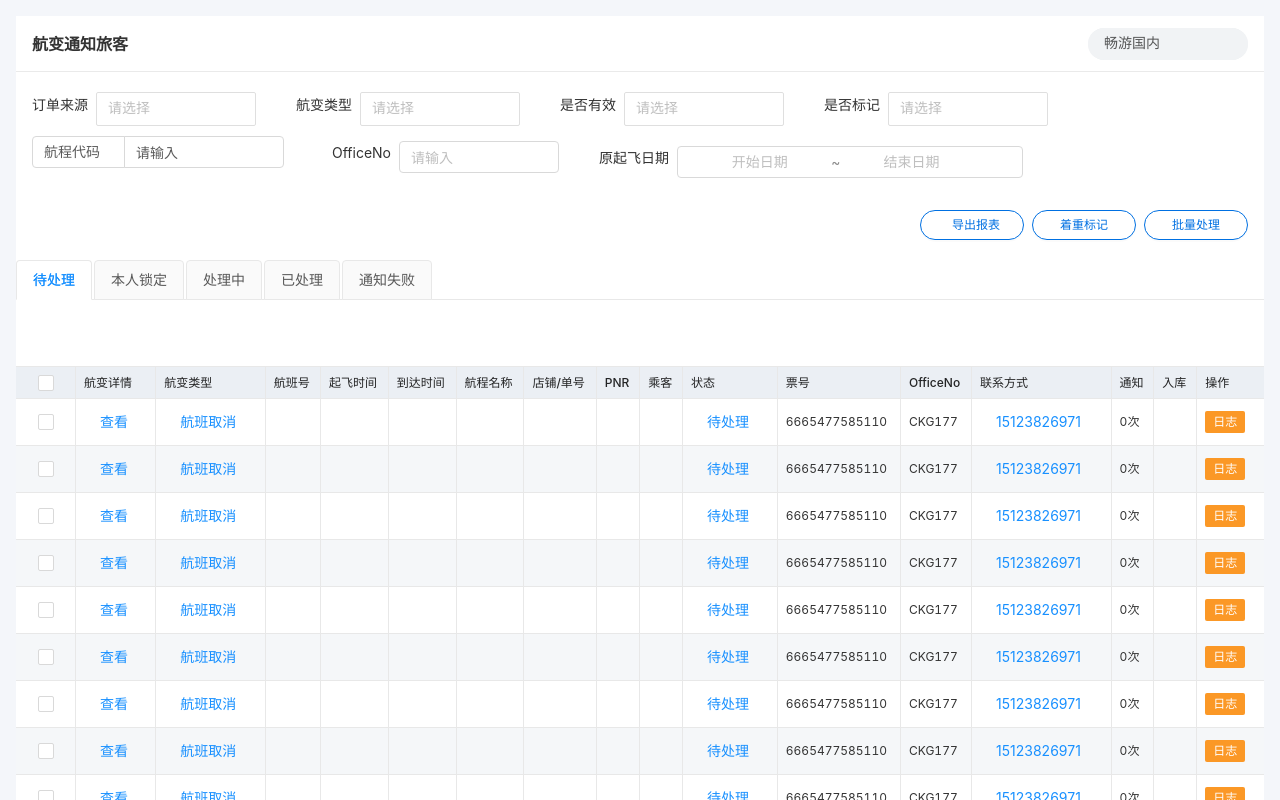
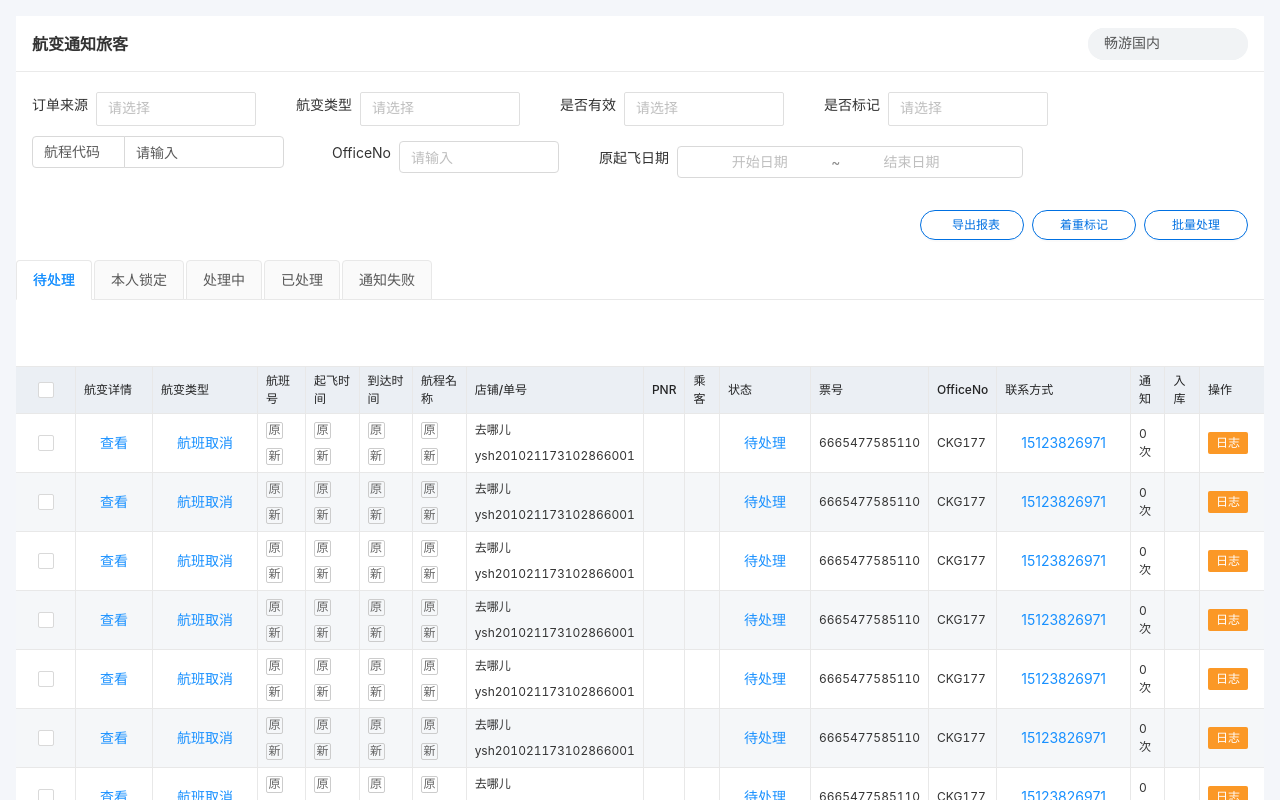
Before and after one commit to mazhengrong25/yunshang_aerial_change, a Vue app: page /notice in a window 1280 px wide. Shown: the top 800 px of the page. Built offline with nearby package versions, Linux system fonts and the light colour scheme.

Commit message:
航变通知页面补充

```diff
--- a/src/views/notice.vue
+++ b/src/views/notice.vue
@@ -1,7 +1,7 @@
 <!--
  * @Author: mzr
  * @Date: 2020-10-30 14:13:41
- * @LastEditTime: 2020-11-03 15:02:31
+ * @LastEditTime: 2020-11-03 15:19:53
  * @LastEditors: Please set LastEditors
  * @Description: 航变通知
  * @FilePath: \positiond:\aerial\yunshang_aerial_change\src\views\changeNotice.vue
@@ -138,11 +138,36 @@
                 <a-button type="link" @click="opendetailModal()">航班取消</a-button>
             </template>
         </a-table-column>
-        <a-table-column key="number" title="航班号" data-index="type" />
-        <a-table-column key="start_time" title="起飞时间" data-index="value" />
-        <a-table-column key="end_time" title="到达时间" data-index="isEnable" />
-        <a-table-column key="name" title="航程名称" data-index="isEnable" />
-        <a-table-column key="shop" title="店铺/单号" data-index="isEnable" />
+        <a-table-column key="number" title="航班号" data-index="type">
+          <template slot-scope="record">
+            <p><span>原</span></p>
+            <p><span>新</span></p>
+          </template>
+        </a-table-column>
+        <a-table-column key="start_time" title="起飞时间" data-index="value">
+          <template slot-scope="record">
+            <p><span>原</span></p>
+            <p><span>新</span></p>
+          </template>
+        </a-table-column>
+        <a-table-column key="end_time" title="到达时间" data-index="isEnable">
+          <template slot-scope="record">
+            <p><span>原</span></p>
+            <p><span>新</span></p>
+          </template>
+        </a-table-column>
+        <a-table-column key="name" title="航程名称" data-index="isEnable">
+          <template slot-scope="record">
+            <p><span>原</span></p>
+            <p><span>新</span></p>
+          </template>
+        </a-table-column>
+        <a-table-column key="shop" title="店铺/单号" data-index="isEnable">
+          <template slot-scope="record">
+            <p>去哪儿</p>
+            <p>ysh201021173102866001</p>
+          </template>
+        </a-table-column>
         <a-table-column key="pnr" title="PNR" data-index="isEnable" />
         <a-table-column key="passenger" title="乘客" data-index="isEnable" />
         <a-table-column key="state" title="状态" data-index="isEnable">
@@ -870,6 +895,25 @@ export default {
   }
 
   .table_main {
+    p {
+      margin-bottom: 0;
+      &:not(:last-child){
+        margin-bottom: 8px;
+      }
+      span {
+        width: 17px;
+        height: 17px;
+        font-size: 12px;
+        font-weight: 400;
+        color: #666666;
+        border: 1px solid #ccc;
+        border-radius: 2px;
+        display: inline-flex;
+        align-items: center;
+        justify-content: center;
+        margin-right: 10px;
+      }
+    }
     .table_pagination {
       margin: 32px 0;
       padding-right: 16px;
```
